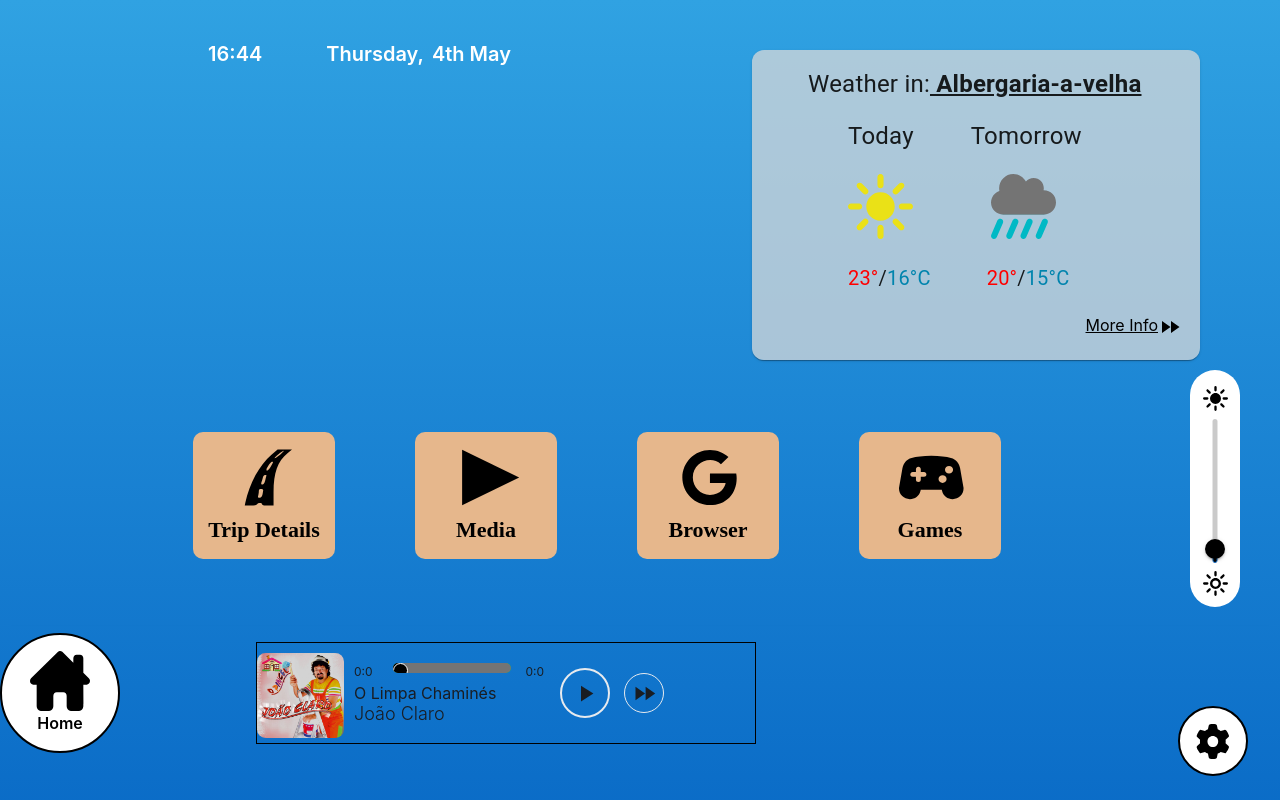
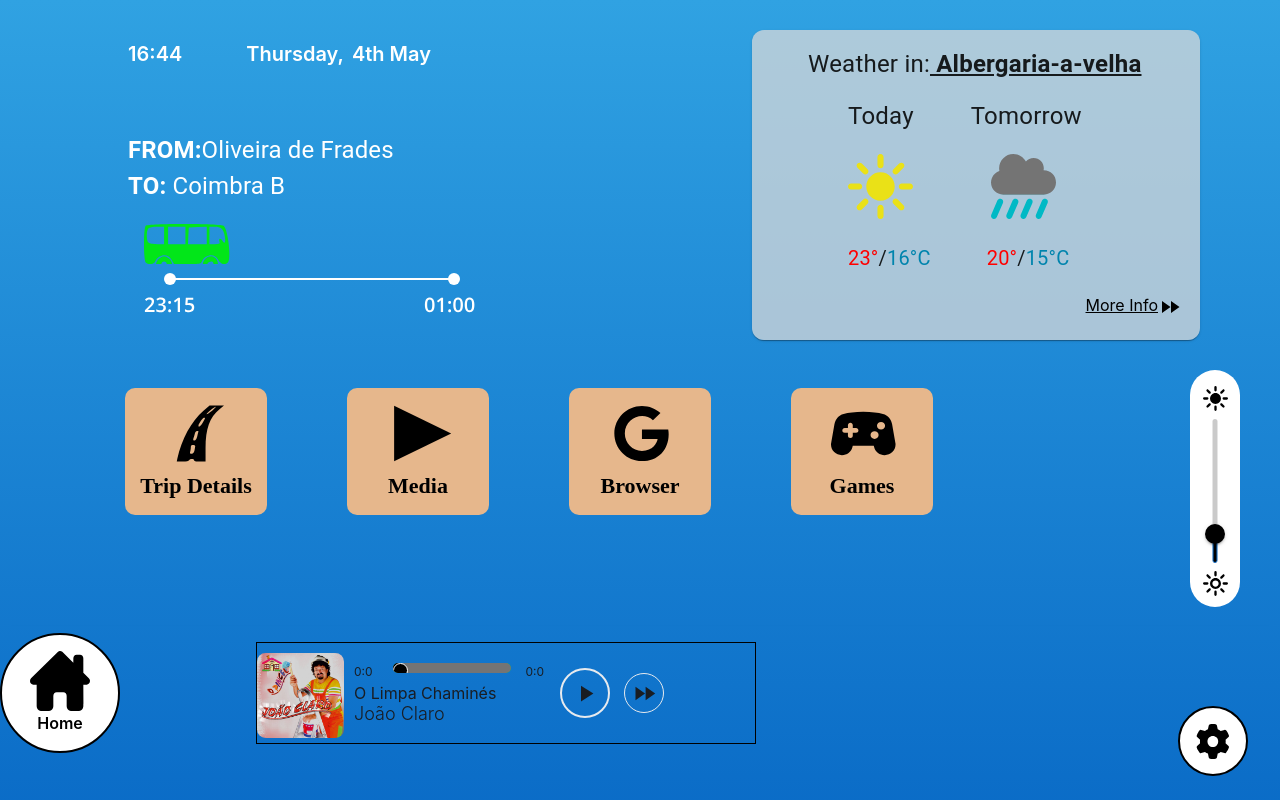
Before and after one commit to jnluis/BatalhaBus, a React (Create React App) app: page / in a window 1280 px wide. Built offline with nearby package versions, Linux system fonts and the light colour scheme; no server answers.

Commit message:
home page made but bus is nuts 2

```diff
--- a/package.json
+++ b/package.json
@@ -12,6 +12,7 @@
     "@testing-library/user-event": "^13.5.0",
     "autoprefixer": "^10.4.14",
     "daisyui": "^2.51.6",
+    "leaflet": "^1.9.3",
     "postcss": "^8.4.22",
     "react": "^18.2.0",
     "react-dom": "^18.2.0",
--- a/src/App.js
+++ b/src/App.js
@@ -6,6 +6,7 @@ import Clock from "./components/Date";
 import Games from "./pages/games/games";
 import Browser from "./pages/browser/browser";
 import Home from "./pages/home/home";
+import TripDetails from "./pages/trip-details/TripDetails";
 
 function App() {
   return (
@@ -19,6 +20,7 @@ function App() {
           <Route path="/browser" element={<Browser/>} />
           <Route path="/games" element={<Games />} />
           <Route path="/settings" element={<SettingsPage />} />
+          <Route path ="/trip-details" element={<TripDetails/>} />
 
 
         </Routes>
--- a/src/components/Date.jsx
+++ b/src/components/Date.jsx
@@ -54,7 +54,7 @@ function Clock() {
   return (
     <div className="text-white font-semibold flex text-xl mt-[40px]">
 
-      <div className="ml-52 mr-16 mb-16 ">
+      <div className="ml-32 mr-16 mb-16 ">
         {hours}:{minutes}
       </div>
       <div className="mr-2">
--- a/src/components/Footer.jsx
+++ b/src/components/Footer.jsx
@@ -29,7 +29,11 @@ function Navbar() {
       <Link to="/">
       <HomeButton className={isHomePage ? "border-4 border-green-700" : ""}/>
       </Link>
-      {!isHomePage && <TripDetailsButton />}
+      {!isHomePage && (
+        <Link to="/trip-details">
+          <TripDetailsButton className={isTripDetailsPage ? 'border-4 border-green-700' : 'border-2 border-black'}/>
+        </Link>
+      )}
       {!isHomePage && (
         <Link to="/media">
           <MediaButton className={isMediaPage ? 'border-4 border-green-700' : 'border-2 border-black'}/>
--- a/src/pages/browser/browser.jsx
+++ b/src/pages/browser/browser.jsx
@@ -4,7 +4,7 @@ import React from "react";
 function Browser() {
   return (
     <div style={{ display: 'flex', justifyContent: 'center', alignItems: 'center', height: '50vh' }}>
-      <iframe src="https://www.google.com" style={{ width: '100%', height: '100%' }}></iframe>
+      <iframe src="https://www.google.com" style={{ width: '80%', height: '100%' }}></iframe>
     </div>
   );
 }
--- a/src/pages/home/components/slider.jsx
+++ b/src/pages/home/components/slider.jsx
@@ -4,7 +4,7 @@ import Stack from '@mui/material/Stack';
 import Slider from '@mui/material/Slider';
 
 export default function ContinuousSlider() {
-  const [value, setValue] = React.useState(10);
+  const [value, setValue] = React.useState(20);
 
   const handleChange = (event, newValue) => {
     setValue(newValue);
--- a/src/pages/home/home.jsx
+++ b/src/pages/home/home.jsx
@@ -1,68 +1,131 @@
-import React, { useState } from "react";
-import Slider from "./components/slider.jsx"
+import React from "react";
+import Slider from "./components/slider.jsx";
 import TripDetails from "../../assets/TripDetails.svg";
 import YTIcon from "../../assets/YTicon.svg";
 import GoogleIcon from "../../assets/Browsericon.svg";
 import GamesIcon from "../../assets/Gamesicon.svg";
-import Weather from "./components/Weather.jsx"
+import Weather from "./components/Weather.jsx";
+import { Link } from "react-router-dom";
+import Typography from "@mui/material/Typography";
+import ProgressBar from "./components/ProgressBar.jsx";
 
 function Home() {
-
   const buttonStyle = {
-    width: '142px',
-    height: '127px',
-    margin: '0 40px',
-    borderRadius: '10px',
-    backgroundColor: '#E6B78C',
-    color: 'black',
+    width: "142px",
+    height: "127px",
+    margin: "0 40px",
+    borderRadius: "10px",
+    backgroundColor: "#E6B78C",
+    color: "black",
     //display: 'inline-flex',
-    alignItems: 'center',
-    justifyContent: 'center',
-    textAlign: 'center',
-    fontSize : '22px',
-    color: 'black',
-    font : 'normal normal bold 22px/27px Poppins',
-  }
+    alignItems: "center",
+    justifyContent: "center",
+    textAlign: "center",
+    fontSize: "22px",
+    color: "black",
+    font: "normal normal bold 22px/27px Poppins",
+  };
 
   const buttonDivStyle = {
-    display: 'flex',
-    justifyContent: 'center',
-    position: 'relative',
-    top : '300px'
-  }
+    display: "flex",
+    marginLeft: "85px",
+    position: "relative",
+    top: "70px",
+  };
 
   return (
     <>
-    <div className="fixed top-[50px] right-[80px] tem de mexer aqui depois de se tirar aquela merda de ser scrollable">
-      <Weather/>
+      <div className="fixed top-[30px] right-[80px] tem de mexer aqui depois de se tirar aquela merda de ser scrollable">
+        <Weather />
       </div>
       <div className="fixed top-[370px] right-10 h-200 flex flex-col justify-center items-center">
         <Slider />
       </div>
-    <div style= {buttonDivStyle}>
+      <div className="ml-32">
+        <Typography sx={{ display: "flex" }}>
+          <span style={{ color: "#FFFFFF", fontWeight: 700, fontSize: 24 }}>
+            FROM:{" "}
+          </span>
+          <span style={{ color: "#FFFFFF", fontSize: 24 }}>
+            {" "}
+            Oliveira de Frades
+          </span>
+        </Typography>
+        <Typography>
+          <span style={{ color: "#FFFFFF", fontWeight: 700, fontSize: 24 }}>
+            TO:{" "}
+          </span>
+          <span style={{ color: "#FFFFFF", fontSize: 24 }}> Coimbra B</span>
+        </Typography>
+      </div>
+      <div className="ml-36 mt-5">
+        <ProgressBar />
+      </div>
+
+      <div style={buttonDivStyle}>
+        <Link to="/trip-details">
           <button style={buttonStyle}>
-        <img src = {TripDetails} alt = "Trip Details" style={{ position: 'relative', left: '30%' , fontsize : '22px', marginBottom : '10px' }}/>
+            <img
+              src={TripDetails}
+              alt="Trip Details"
+              style={{
+                position: "relative",
+                left: "30%",
+                fontsize: "22px",
+                marginBottom: "10px",
+              }}
+            />
             Trip Details
           </button>
+        </Link>
+        <Link to="/media">
           <button style={buttonStyle}>
-        <img src = {YTIcon} alt = "Media" style={{ position: 'relative', left: '30%' , fontsize : '22px', marginBottom : '10px' }}/>
+            <img
+              src={YTIcon}
+              alt="Media"
+              style={{
+                position: "relative",
+                left: "30%",
+                fontsize: "22px",
+                marginBottom: "10px",
+              }}
+            />
             Media
           </button>
+        </Link>
+        <Link to="/browser">
           <button style={buttonStyle}>
-        <img src = {GoogleIcon} alt = "Browser" style={{ position: 'relative', left: '28%' , fontsize : '22px' , marginBottom : '10px'}}/>
+            <img
+              src={GoogleIcon}
+              alt="Browser"
+              style={{
+                position: "relative",
+                left: "28%",
+                fontsize: "22px",
+                marginBottom: "10px",
+              }}
+            />
             Browser
           </button>
+        </Link>
+        <Link to="/games">
           <button style={buttonStyle}>
-        <img src = {GamesIcon} alt = "Games" style={{ position: 'relative', left: '28%' , fontsize : '22px' , marginBottom : '10px'}}/>
+            <img
+              src={GamesIcon}
+              alt="Games"
+              style={{
+                position: "relative",
+                left: "28%",
+                fontsize: "22px",
+                marginBottom: "10px",
+              }}
+            />
             Games
           </button>
+        </Link>
       </div>
-
-
     </>
   );
 }
 
-
-
 export default Home;
--- /dev/null
+++ b/src/pages/trip-details/TripDetails.jsx
@@ -0,0 +1,43 @@
+import React, { useEffect } from 'react';
+import 'leaflet/dist/leaflet.css';
+import L from 'leaflet';
+import icon from 'leaflet/dist/images/marker-icon.png';
+import iconShadow from 'leaflet/dist/images/marker-shadow.png';
+
+function TripDetails() {
+  useEffect(() => {
+    // create a new map instance
+    const map = L.map('map').setView([40.6894, -8.4629], 14);
+
+    // add a tile layer to the map
+    L.tileLayer('https://{s}.tile.openstreetmap.org/{z}/{x}/{y}.png', {
+      maxZoom: 18,
+    }).addTo(map);
+
+    // add a marker to the map
+    const myIcon = L.icon({
+        iconUrl: icon,
+        shadowUrl: iconShadow,
+        iconSize: [25, 41],
+        iconAnchor: [12, 41],
+        popupAnchor: [1, -34],
+        tooltipAnchor: [16, -28],
+        shadowSize: [41, 41]
+      });
+    L.marker([40.68662, -8.46908],{ icon: myIcon }).addTo(map)
+
+
+
+    // return cleanup function to remove the map instance
+    return () => {
+      map.remove();
+    };
+  }, []);
+
+  return (
+    <div id="map" style={{ height: '400px', width: '40%' , borderRadius: '10px', left: '50px' }}>
+    </div>
+  );
+}
+
+export default TripDetails;
```
Also changed, not shown: src/assets/BusHomepageIcon.svg (added), 1 other file (tests, documents, lock files or other folders). Lines whose indentation alone changed are shown as unchanged.
